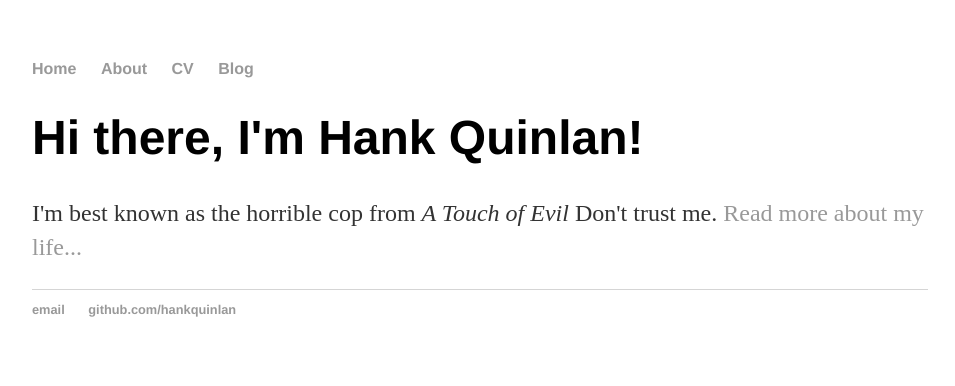
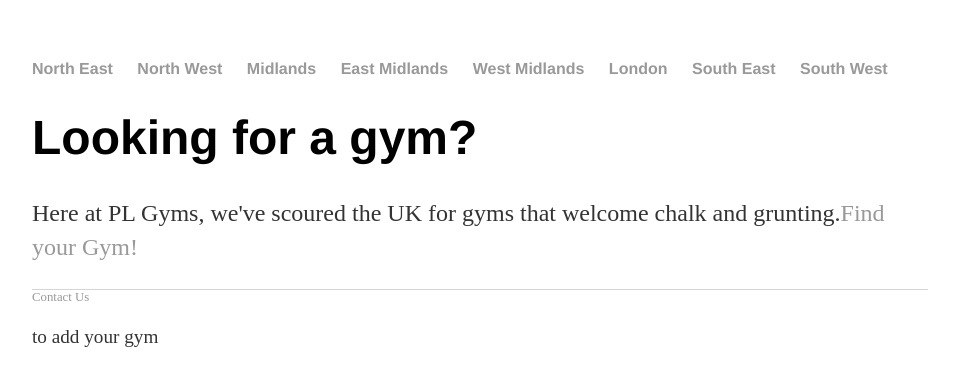
Before and after one commit to AmberAlys/amberalys.github.io, a plain HTML site: page index.html in a window 1280 px wide. Shown: the whole page, without its empty margins (160-1115 px from the left). Drawn offline with Linux system fonts and the light colour scheme.

Commit message:
Update index.html

```diff
--- a/index.html
+++ b/index.html
@@ -1,30 +1,31 @@
 <!DOCTYPE html>
 <html>
 	<head>
-		<title>Hank Quinlan, Horrible Cop</title>
+		<title>Find a Gym</title>
 		<!-- link to main stylesheet -->
 		<link rel="stylesheet" type="text/css" href="/css/main.css"
 	</head>
 	<body>
 		<nav>
     		<ul>
-        		<li><a href="/">Home</a></li>
-	        	<li><a href="/about">About</a></li>
-        		<li><a href="/cv">CV</a></li>
-        		<li><a href="/blog">Blog</a></li>
+        		<li><a href="/">North East</a></li>
+	        	<li><a href="/">North West</a></li>
+	        	<li><a href="/">Midlands</a></li>
+	        	<li><a href="/">East Midlands</a></li>
+	        	<li><a href="/">West Midlands</a></li>
+	        	<li><a href="/">London</a></li>
+	        	<li><a href="/">South East</a></li>
+	        	<li><a href="/">South West</a></li>
     		</ul>
 		</nav>
 		<div class="container">
     		<div class="blurb">
-        		<h1>Hi there, I'm Hank Quinlan!</h1>
-				<p>I'm best known as the horrible cop from <em>A Touch of Evil</em> Don't trust me. <a href="/about">Read more about my life...</a></p>
+        		<h1>Looking for a gym?</h1>
+				<p>Here at PL Gyms, we've scoured the UK for gyms that welcome chalk and grunting.<a href="/">Find your Gym!</a></p>
     		</div><!-- /.blurb -->
 		</div><!-- /.container -->
 		<footer>
-    		<ul>
-        		<li><a href="mailto:hankquinlanhub@gmail.com">email</a></li>
-        		<li><a href="https://github.com/hankquinlan">github.com/hankquinlan</a></li>
-			</ul>
+        		<a href="mailto:hankquinlanhub@gmail.com">Contact Us</a><p>to add your gym</p>
 		</footer>
 	</body>
 </html>
```
